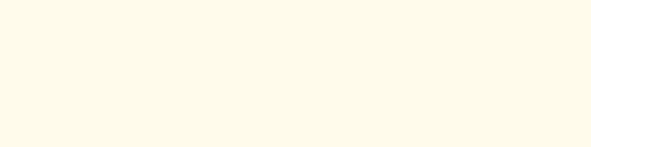
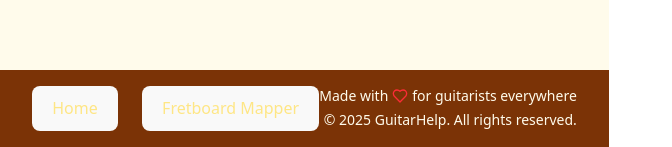
Before and after one commit to Nate-Kane/guitar-practice-helper, a React (Vite) app: page /admin in a window 1280 px wide. Shown: the part 653-800 px from the top of the page, without its empty margins (0-672 px from the left). Built offline with nearby package versions, Linux system fonts and the light colour scheme; no server answers; the HTML template or start-up script is replaced by a standard one.

Commit message:
Add footer

```diff
--- a/src/App.tsx
+++ b/src/App.tsx
@@ -5,6 +5,7 @@ import PracticesPage from './pages/PracticesPage';
 import AdminPage from './pages/AdminPage';
 import PracticePage from './pages/PracticePage';
 import Navbar from './components/Navbar';
+import Footer from './components/Footer';
 import './tailwind.css';
 
 const App: FC = () => {
@@ -18,8 +19,9 @@ const App: FC = () => {
 
   return (
     <Router>
-      <div className="min-h-screen bg-amber-50">
+      <div className="min-h-screen bg-amber-50 flex flex-col">
         <Navbar />
+        <div className="flex-grow">
           <Routes>
             <Route path="/" element={<PracticesPage skillLevel={skillLevel} onSkillSelect={setSkillLevel} />} />
             <Route path="/practices" element={<PracticesPage skillLevel={skillLevel} onSkillSelect={setSkillLevel} />} />
@@ -27,6 +29,8 @@ const App: FC = () => {
             <Route path="/admin" element={<AdminPage />} />
           </Routes>
         </div>
+        <Footer />
+      </div>
     </Router>
   );
 };
--- /dev/null
+++ b/src/components/Footer.tsx
@@ -0,0 +1,43 @@
+import { FC } from 'react';
+import { useNavigate } from 'react-router-dom';
+
+const Footer: FC = () => {
+  const navigate = useNavigate();
+
+  return (
+    <footer className="bg-amber-900 text-amber-50">
+      <div className="max-w-7xl mx-auto py-4 px-4 sm:px-6 lg:px-8">
+        <div className="md:flex md:items-center md:justify-between">
+          <div className="flex justify-center md:justify-start space-x-6">
+            <button
+              onClick={() => navigate('/')}
+              className="text-amber-200 hover:text-white transition-colors cursor-pointer"
+            >
+              Home
+            </button>
+            <button
+              onClick={() => navigate('/practice/xsFrdqxeyLbFM2puHGMs')}
+              className="text-amber-200 hover:text-white transition-colors cursor-pointer"
+            >
+              Fretboard Mapper
+            </button>
+          </div>
+          <div className="mt-8 md:mt-0">
+            <p className="text-center md:text-right text-sm">
+              <span className="flex items-center justify-center md:justify-end">
+                Made with{' '}
+                <svg xmlns="http://www.w3.org/2000/svg" width="24" height="24" viewBox="0 0 24 24" fill="none" stroke="currentColor" strokeWidth="2" strokeLinecap="round" strokeLinejoin="round" className="h-4 w-4 mx-1 text-red-500">
+                  <path d="M19 14c1.49-1.46 3-3.21 3-5.5A5.5 5.5 0 0 0 16.5 3c-1.76 0-3 .5-4.5 2-1.5-1.5-2.74-2-4.5-2A5.5 5.5 0 0 0 2 8.5c0 2.3 1.5 4.05 3 5.5l7 7Z"></path>
+                </svg>{' '}
+                for guitarists everywhere
+              </span>
+              <span className="block mt-1">© 2025 GuitarHelp. All rights reserved.</span>
+            </p>
+          </div>
+        </div>
+      </div>
+    </footer>
+  );
+};
+
+export default Footer;
--- a/src/components/Navbar.tsx
+++ b/src/components/Navbar.tsx
@@ -8,7 +8,7 @@ const Navbar: FC = () => {
   return (
     <nav className="bg-gradient-to-r from-amber-900 to-amber-800 text-amber-50 shadow-md">
       <div className="max-w-7xl mx-auto px-4 sm:px-6 lg:px-8">
-        <div className="flex items-center justify-between h-16">
+        <div className="flex items-center justify-between h-20">
           {/* Logo/Brand */}
           <div className="flex items-center">
             <button
```
Lines whose indentation alone changed are shown as unchanged.
